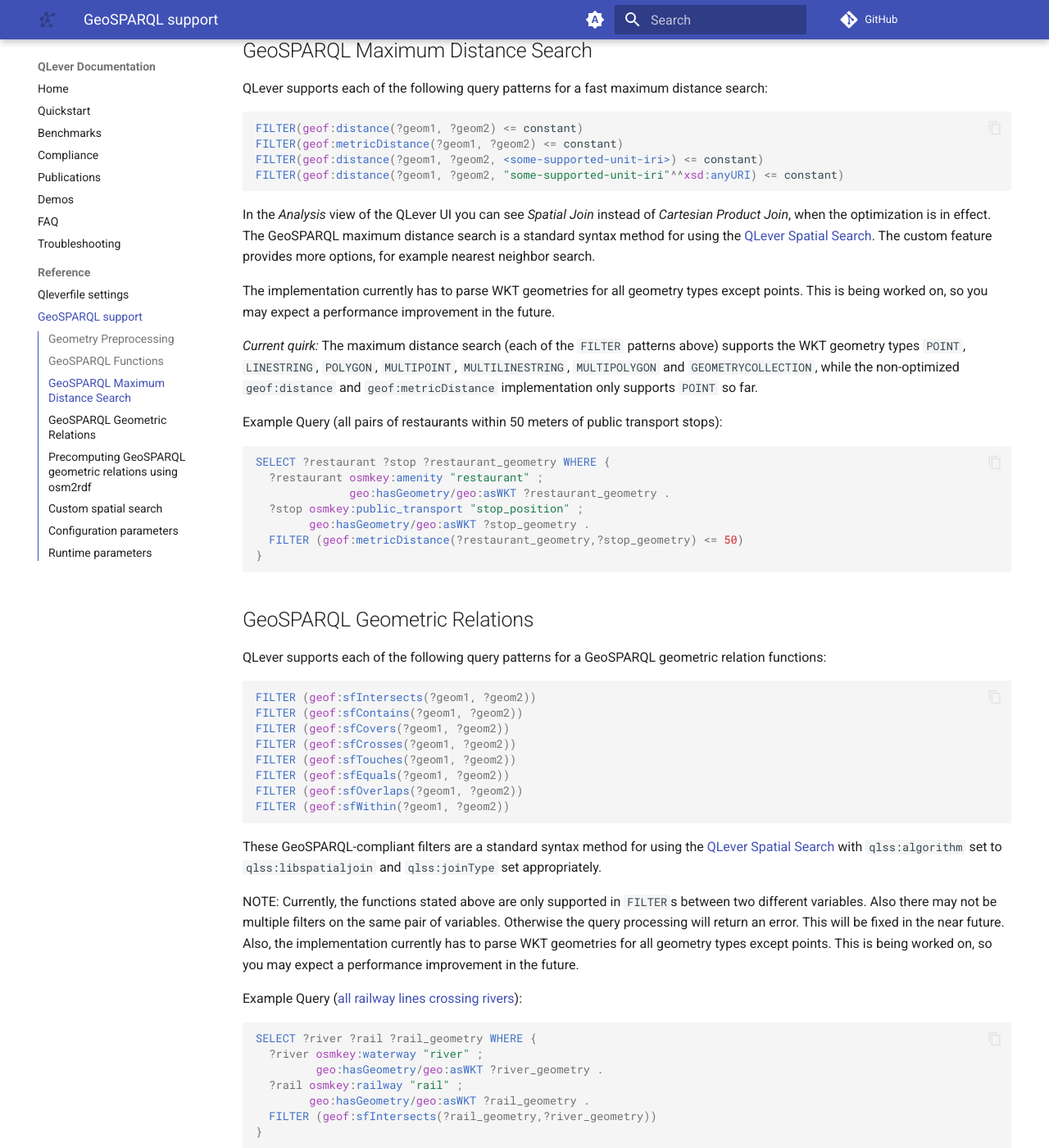
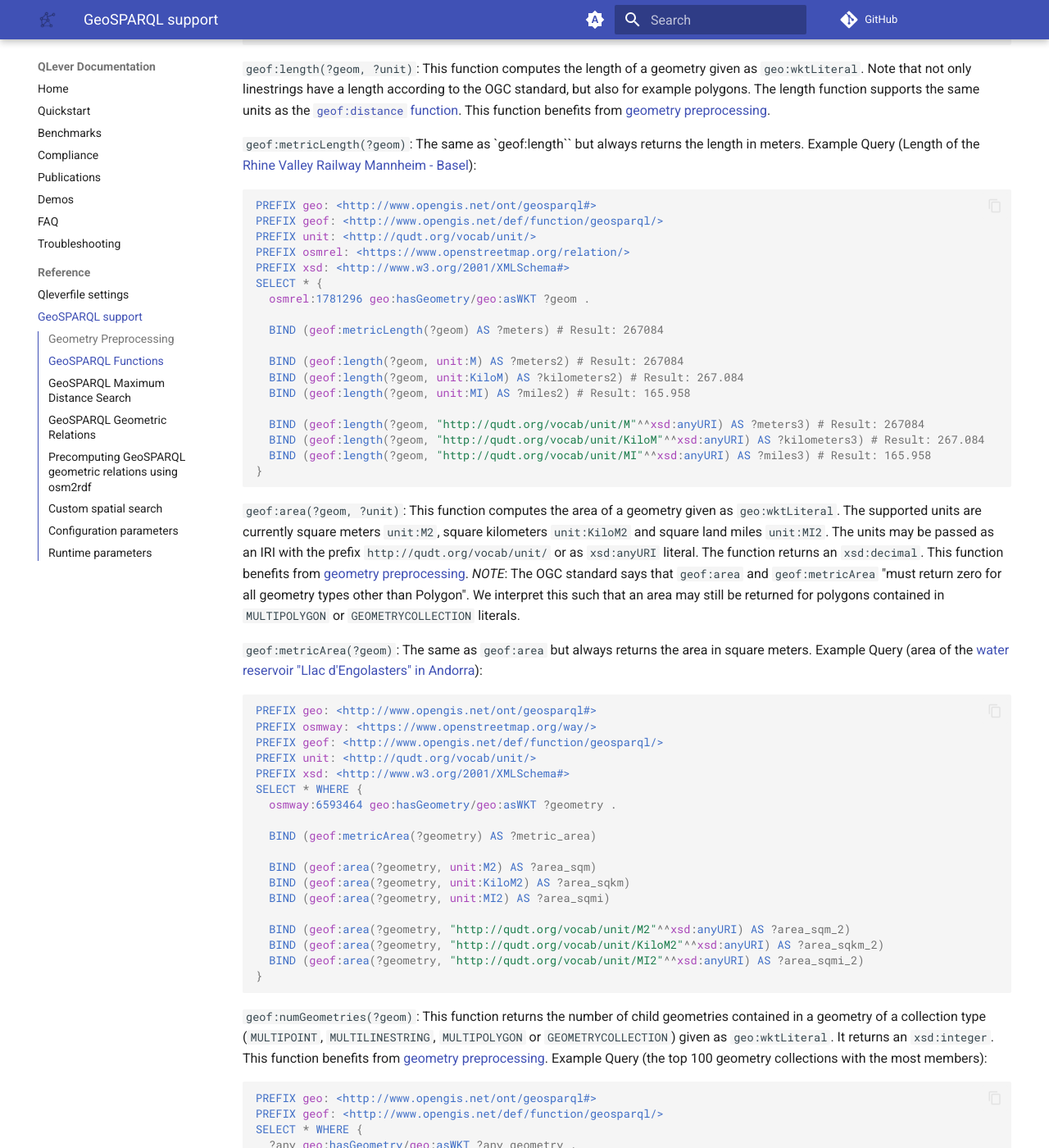
Before and after one commit to qlever-dev/qlever-docs, an MkDocs documentation site: the page built from docs/geosparql.md, in a window 1280 px wide and 1400 px high, scrolled down 2772 px. Shown: the whole window at 82% size. Built offline with MkDocs 1.6.1 and Material for MkDocs 9.7.7, drawn with Linux system fonts in a browser that asks for light colours; plug-ins that fetch from the network failed and are left out; comment, search, counter and statistics services are not loaded; the version menu is left out; some of the changed text lies outside the part shown.

Commit message:
Extend GeoSPARQL docs with the new features

````diff
--- a/docs/geosparql.md
+++ b/docs/geosparql.md
@@ -1,33 +1,36 @@
 # GeoSPARQL Support in QLever
 
-This page describe which features from the [OGC GeoSPARQL standard](https://docs.ogc.org/is/22-047r1/22-047r1.html) are supported in QLever, and how to use them. It also described some custom extensions, like nearest neighbor search.
+This page describes which features from the [OGC GeoSPARQL standard](https://docs.ogc.org/is/22-047r1/22-047r1.html) are supported in QLever, and how to use them. It also describes some custom extensions, like nearest neighbor search.
 
 ## Geometry Preprocessing
 
 QLever can preprocess geometries to accelerate various queries. This can be requested via the option `VOCABULARY_TYPE = on-disk-compressed-geo-split` in the `[index]` section of your `Qleverfile` for use with `qlever index` or the `--vocabulary-type on-disk-compressed-geo-split` argument of `IndexBuilderMain`.
 
-If this option is used, QLever will currently precompute centroid, bounding boxes and geometry types of all WKT literals in the input dataset. These can be used for the respective [GeoSPARQL functions](#geosparql-functions), but also for further optimizations (for example, automatic prefiltering of geometries for more efficient [geometric relation filters](#geosparql-geometric-relations)). More optimizations will be added over time.
+If this option is used, QLever will currently precompute centroid, bounding box, geometry type, number of child geometries, length and area for all WKT literals in the input dataset. These can be used for the respective [GeoSPARQL functions](#geosparql-functions), but also for further optimizations (for example, automatic prefiltering of geometries for more efficient [geometric relation filters](#geosparql-geometric-relations)). More optimizations will be added over time.
 
 *Note:* If you use this option, please expect that you have to rebuild your index multiple times in the coming weeks and months while QLever is being updated to support more GeoSPARQL features efficiently. The server will report an error during startup if an index rebuild is necessary.
 
 ## GeoSPARQL Functions
 
-`geof:distance(?geom_1, ?geom_2 ?unit)`: Returns the geodesic distance between
-two geometries on the WGS84 ellipsoid. The first two arguments must be literals
+
+`geof:distance(?geom_1, ?geom_2, ?unit)`<a id="geof-distance"></a>:
+Returns the geodesic distance between two geometries on the WGS84 ellipsoid.
+The first two arguments must be literals
 with datatype `geo:wktLiteral`, representing geometries in WKT format. The
-optional third argument specifies the unit, and must be one of `unit:M`
+(optional) third argument specifies the unit, and must be one of `unit:M`
 (meters), `unit:KiloM` (kilometers), `unit:MI` (land miles), where `unit:` is
 the prefix for `http://qudt.org/vocab/unit/`. Alternatively, the unit IRI can
 be given as an `xsd:anyURI` literal. If no unit is given, the distance is
-returned in meters. The distance is returned as a literal with datatype
-`xsd:distance`. RESTRICTION: Currently, only `POINT` geometries are supported;
-this will be extended to other geometry types in the near future. NOTE: For a
+returned in kilometers. The distance is returned as a literal with datatype
+`xsd:decimal`. *RESTRICTION*: Currently, only `POINT` geometries are supported;
+this will be extended to other geometry types in the near future. *NOTE*: For a
 fast distance-based search, please also see [GeoSPARQL Maximum Distance
 Search](#geosparql-maximum-distance-search) below.
 
-`geof:metricDistance(?geom_1, ?geom_2`): Like `geof:distance`, but always
-returns the distance in meters as `xsd:distance`. Example query (the correct
-distance between the two points is approximately 446.363 meters):
+`geof:metricDistance(?geom_1, ?geom_2)`<a id="geof-metricdistance"></a>:
+Like `geof:distance`, but always returns the distance in meters as `xsd:decimal`.
+Example query (the correct distance between the two points is approximately 446.363 meters):
+
 ```sparql
 PREFIX geo: <http://www.opengis.net/ont/geosparql#>
 PREFIX geof: <http://www.opengis.net/def/function/geosparql/>
@@ -48,7 +51,7 @@ SELECT * WHERE {
   BIND (geof:distance(?a, ?b, "http://qudt.org/vocab/unit/KiloM"^^xsd:anyURI) AS ?d_kilometers_2)
   BIND (geof:distance(?a, ?b, "http://qudt.org/vocab/unit/MI"^^xsd:anyURI) AS ?d_miles_2)
 
-  # Without unit argument, defaults to meters
+  # Without unit argument, defaults to kilometers
   BIND (geof:distance(?a, ?b) AS ?d_kilometers_3)
 
   # For backwards compatibility
@@ -56,10 +59,12 @@ SELECT * WHERE {
 }
 ```
 
-`geof:latitude(?geom)`, `geof:longitude(?geom)`: Returns latitude and longitude
-coordinates from a `POINT` geometry, given as a literal with datatype
-`geo:wktLiteral`. The return value is a literal with datatype `xsd:double`.
+`geof:latitude(?geom)`, `geof:longitude(?geom)`<a id="geof-lat-lon"></a>:
+Returns latitude and longitude coordinates from a `POINT` geometry, given as a
+literal with datatype `geo:wktLiteral`. The return value is a literal with
+datatype `xsd:decimal`.
 Example query (coordinates of Freiburg Central Railway Station):
+
 ```sparql
 PREFIX geo: <http://www.opengis.net/ont/geosparql#>
 PREFIX geof: <http://www.opengis.net/def/function/geosparql/>
@@ -70,10 +75,12 @@ SELECT * WHERE {
 }
 ```
 
-`geof:centroid(?geom)`: Returns the centroid of the given geometry, which must
-be a literal with datatype `geo:wktLiteral`. The return value is a literal
-with datatype `geo:wktLiteral`, representing a `POINT`. Example query (the
-centroid should be 3,3):
+`geof:centroid(?geom)`<a id="geof-centroid"></a>: Returns the centroid of the
+given geometry, which must be a literal with datatype `geo:wktLiteral`. The
+return value is a literal with datatype `geo:wktLiteral`, representing a `POINT`.
+This function benefits from [geometry preprocessing](#geometry-preprocessing).
+Example query (the centroid should be 3,3):
+
 ```sparql
 PREFIX geo: <http://www.opengis.net/ont/geosparql#>
 PREFIX geof: <http://www.opengis.net/def/function/geosparql/>
@@ -82,12 +89,14 @@ SELECT * WHERE {
 }
 ```
 
-`geof:envelope`(?geom): Returns the bounding box of a geometry. The geometry
+`geof:envelope(?geom)`<a id="geof-envelope"></a>: Returns the bounding box of a geometry. The geometry
 must be given as a literal with datatype `geo:wktLiteral`. The return value is
 a literal with datatype `geo:wktLiteral`, representing a `POLYGON` with exactly
-five points (the first and last point are identical). Example query (the
+five points (the first and last point are identical). This function benefits
+from [geometry preprocessing](#geometry-preprocessing). Example query (the
 envelope of the given `LINESTRING` should be the rectangle with corners (2,4),
 (8,4), (8,6), (2,6), (2,4)):
+
 ```sparql
 PREFIX geo: <http://www.opengis.net/ont/geosparql#>
 PREFIX geof: <http://www.opengis.net/def/function/geosparql/>
@@ -96,7 +105,7 @@ SELECT * {
 }
 ```
 
-`geof:geometryType(?geom)`: Returns the geometry type of the given geometry.
+`geof:geometryType(?geom)`<a id="geof-geometrytype"></a>: Returns the geometry type of the given geometry.
 The geometry must be given as literal with datatype `geo:wktLiteral`. The
 return value is a literal with datatype `xsd:anyURI`, where the value is one of
 the geometry type IRIs defined by the [OGC Simple Features
@@ -107,9 +116,11 @@ Specification](https://www.ogc.org/standards/sfa):
 `http://www.opengis.net/ont/sf#MultiPoint`,
 `http://www.opengis.net/ont/sf#MultiLineString`,
 `http://www.opengis.net/ont/sf#MultiPolygon`,
-`http://www.opengis.net/ont/sf#GeometryCollection`.
+`http://www.opengis.net/ont/sf#GeometryCollection`. This function benefits
+from [geometry preprocessing](#geometry-preprocessing).
 Example query (the result should be
 `"http://www.opengis.net/ont/sf#LineString"^^xsd:anyURI`):
+
 ```sparql
 PREFIX geof: <http://www.opengis.net/def/function/geosparql/>
 PREFIX geo: <http://www.opengis.net/ont/geosparql#>
@@ -118,11 +129,14 @@ SELECT * {
 }
 ```
 
-`geof:minX(?geom)`, `geof:minY(?geom)`, `geof:maxX(?geom)`, `geof:maxY(?geom)`:
-Return the minimum and maximum X and Y coordinates of the bounding box of the
+`geof:minX(?geom)`, `geof:minY(?geom)`, `geof:maxX(?geom)`, `geof:maxY(?geom)`<a id="geof-minmaxXY"></a>:
+Return the minimum and maximum X (longitude) and Y (latitude) coordinates of the
 given geometry. The geometry must be given as a literal with datatype
-`geo:wktLiteral`. The return values are literals with datatype `xsd:double`.
+`geo:wktLiteral`. This function benefits from
+[geometry preprocessing](#geometry-preprocessing). The return values are
+literals with datatype `xsd:decimal`.
 Example Query:
+
 ```sparql
 PREFIX geo: <http://www.opengis.net/ont/geosparql#>
 PREFIX geof: <http://www.opengis.net/def/function/geosparql/>
@@ -135,6 +149,70 @@ SELECT * {
 }
 ```
 
+`geof:length(?geom, ?unit)`<a id="geof-length"></a>: This function computes the length of a geometry given as `geo:wktLiteral`. Note that not only linestrings have a length according to the OGC standard, but also for example polygons. The length function supports the same units as the [`geof:distance` function](#geof-distance).  This function benefits from [geometry preprocessing](#geometry-preprocessing).
+
+`geof:metricLength(?geom)`<a id="geof-metriclength"></a>: The same as `geof:length`` but always returns the length in meters. Example Query (Length of the [Rhine Valley Railway Mannheim - Basel](https://openstreetmap.org/relation/1781296)):
+
+```sparql
+PREFIX geo: <http://www.opengis.net/ont/geosparql#>
+PREFIX geof: <http://www.opengis.net/def/function/geosparql/>
+PREFIX unit: <http://qudt.org/vocab/unit/>
+PREFIX osmrel: <https://www.openstreetmap.org/relation/>
+PREFIX xsd: <http://www.w3.org/2001/XMLSchema#>
+SELECT * {
+  osmrel:1781296 geo:hasGeometry/geo:asWKT ?geom .
+
+  BIND (geof:metricLength(?geom) AS ?meters) # Result: 267084
+
+  BIND (geof:length(?geom, unit:M) AS ?meters2) # Result: 267084
+  BIND (geof:length(?geom, unit:KiloM) AS ?kilometers2) # Result: 267.084
+  BIND (geof:length(?geom, unit:MI) AS ?miles2) # Result: 165.958
+
+  BIND (geof:length(?geom, "http://qudt.org/vocab/unit/M"^^xsd:anyURI) AS ?meters3) # Result: 267084
+  BIND (geof:length(?geom, "http://qudt.org/vocab/unit/KiloM"^^xsd:anyURI) AS ?kilometers3) # Result: 267.084
+  BIND (geof:length(?geom, "http://qudt.org/vocab/unit/MI"^^xsd:anyURI) AS ?miles3) # Result: 165.958
+}
+```
+
+`geof:area(?geom, ?unit)`<a id="geof-area"></a>: This function computes the area of a geometry given as `geo:wktLiteral`. The supported units are currently square meters `unit:M2`, square kilometers `unit:KiloM2` and square land miles `unit:MI2`. The units may be passed as an IRI with the prefix `http://qudt.org/vocab/unit/` or as `xsd:anyURI` literal. The function returns an `xsd:decimal`. This function benefits from [geometry preprocessing](#geometry-preprocessing). *NOTE*: The OGC standard says that `geof:area` and `geof:metricArea` "must return zero for all geometry types other than Polygon". We interpret this such that an area may still be returned for polygons contained in `MULTIPOLYGON` or `GEOMETRYCOLLECTION` literals.
+
+`geof:metricArea(?geom)`<a id="geof-metricarea"></a>: The same as `geof:area` but always returns the area in square meters. Example Query (area of the [water reservoir "Llac d'Engolasters" in Andorra](https://www.openstreetmap.org/way/6593464)):
+
+```sparql
+PREFIX geo: <http://www.opengis.net/ont/geosparql#>
+PREFIX osmway: <https://www.openstreetmap.org/way/>
+PREFIX geof: <http://www.opengis.net/def/function/geosparql/>
+PREFIX unit: <http://qudt.org/vocab/unit/>
+PREFIX xsd: <http://www.w3.org/2001/XMLSchema#>
+SELECT * WHERE {
+  osmway:6593464 geo:hasGeometry/geo:asWKT ?geometry .
+
+  BIND (geof:metricArea(?geometry) AS ?metric_area)
+
+  BIND (geof:area(?geometry, unit:M2) AS ?area_sqm)
+  BIND (geof:area(?geometry, unit:KiloM2) AS ?area_sqkm)
+  BIND (geof:area(?geometry, unit:MI2) AS ?area_sqmi)
+
+  BIND (geof:area(?geometry, "http://qudt.org/vocab/unit/M2"^^xsd:anyURI) AS ?area_sqm_2)
+  BIND (geof:area(?geometry, "http://qudt.org/vocab/unit/KiloM2"^^xsd:anyURI) AS ?area_sqkm_2)
+  BIND (geof:area(?geometry, "http://qudt.org/vocab/unit/MI2"^^xsd:anyURI) AS ?area_sqmi_2)
+}
+```
+
+`geof:numGeometries(?geom)`<a id="geof-numgeometries"></a>: This function returns the number of child geometries contained in a geometry of a collection type (`MULTIPOINT`, `MULTILINESTRING`, `MULTIPOLYGON` or `GEOMETRYCOLLECTION`) given as `geo:wktLiteral`. It returns an `xsd:integer`. This function benefits from [geometry preprocessing](#geometry-preprocessing). Example Query (the top 100 geometry collections with the most members):
+
+```sparql
+PREFIX geo: <http://www.opengis.net/ont/geosparql#>
+PREFIX geof: <http://www.opengis.net/def/function/geosparql/>
+SELECT * WHERE {
+  ?any geo:hasGeometry/geo:asWKT ?any_geometry .
+  BIND (geof:numGeometries(?any_geometry) AS ?num)
+}
+ORDER BY DESC(?num)
+LIMIT 100
+```
+
+
 ## GeoSPARQL Maximum Distance Search
 
 QLever supports each of the following query patterns for a fast maximum distance search:
@@ -146,13 +224,14 @@ FILTER(geof:distance(?geom1, ?geom2, <some-supported-unit-iri>) <= constant)
 FILTER(geof:distance(?geom1, ?geom2, "some-supported-unit-iri"^^xsd:anyURI) <= constant)
 ```
 
-In the *Analysis* view of the QLever UI you can see *Spatial Join* instead of *Cartesian Product Join*, when the optimization is in effect. The GeoSPARQL maximum distance search is a standard syntax method for using the [QLever Spatial Search](#qlever-spatial-search). The custom feature provides more options, for example nearest neighbor search.
+In the *Analysis* view of the QLever UI you can see *Spatial Join* instead of *Cartesian Product Join*, when the optimization is in effect. The GeoSPARQL maximum distance search is a standard syntax method for using the [QLever Spatial Search](#custom-spatial-search). The custom feature provides more options, for example nearest neighbor search.
 
 The implementation currently has to parse WKT geometries for all geometry types except points. This is being worked on, so you may expect a performance improvement in the future.
 
 *Current quirk:* The maximum distance search (each of the `FILTER` patterns above) supports the WKT geometry types `POINT`, `LINESTRING`, `POLYGON`, `MULTIPOINT`, `MULTILINESTRING`, `MULTIPOLYGON` and `GEOMETRYCOLLECTION`, while the non-optimized `geof:distance` and `geof:metricDistance` implementation only supports `POINT` so far.
 
 Example Query (all pairs of restaurants within 50 meters of public transport stops):
+
 ```sparql
 SELECT ?restaurant ?stop ?restaurant_geometry WHERE {
   ?restaurant osmkey:amenity "restaurant" ;
@@ -168,27 +247,29 @@ SELECT ?restaurant ?stop ?restaurant_geometry WHERE {
 QLever supports each of the following query patterns for a GeoSPARQL geometric relation functions:
 
 ```sparql
-FILTER (geof:sfIntersects(?geom1, ?geom2))
-FILTER (geof:sfContains(?geom1, ?geom2))
-FILTER (geof:sfCovers(?geom1, ?geom2))
-FILTER (geof:sfCrosses(?geom1, ?geom2))
-FILTER (geof:sfTouches(?geom1, ?geom2))
-FILTER (geof:sfEquals(?geom1, ?geom2))
-FILTER (geof:sfOverlaps(?geom1, ?geom2))
-FILTER (geof:sfWithin(?geom1, ?geom2))
+FILTER geof:sfIntersects(?geom1, ?geom2)
+FILTER geof:sfContains(?geom1, ?geom2)
+FILTER geof:sfCovers(?geom1, ?geom2)
+FILTER geof:sfCrosses(?geom1, ?geom2)
+FILTER geof:sfTouches(?geom1, ?geom2)
+FILTER geof:sfEquals(?geom1, ?geom2)
+FILTER geof:sfOverlaps(?geom1, ?geom2)
+FILTER geof:sfWithin(?geom1, ?geom2)
 ```
+
 These GeoSPARQL-compliant filters are a standard syntax method for using the
-[QLever Spatial Search](#qlever-spatial-search) with `qlss:algorithm` set to
+[QLever Spatial Search](#custom-spatial-search) with `qlss:algorithm` set to
 `qlss:libspatialjoin` and `qlss:joinType` set appropriately.
 
-NOTE: Currently, the functions stated above are only supported in `FILTER`s
+*NOTE*: Currently, the functions stated above are only supported in `FILTER`s
 between two different variables. Also there may not be multiple filters on the
 same pair of variables. Otherwise the query processing will return an error.
 This will be fixed in the near future. Also, the implementation currently has
 to parse WKT geometries for all geometry types except points. This is being
 worked on, so you may expect a performance improvement in the future.
 
-Example Query ([all railway lines crossing rivers](https://qlever.cs.uni-freiburg.de/osm-planet/FKzeVH)):
+Example Query ([all railway lines crossing rivers](https://qlever.dev/osm-planet/FKzeVH)):
+
 ```sparql
 SELECT ?river ?rail ?rail_geometry WHERE {
   ?river osmkey:waterway "river" ;
@@ -204,7 +285,8 @@ SELECT ?river ?rail ?rail_geometry WHERE {
 For OpenStreetMap data, geometric relations can be precomputed as part of the dataset (e.g. `ogc:sfContains`, `ogc:sfIntersects`, ... triples) using [`osm2rdf`](https://github.com/ad-freiburg/osm2rdf). Geometries from `osm2rdf` are represented as `geo:wktLiteral`s, which can be addressed by `geo:hasGeometry/geo:asWKT`. `osm2rdf` also provides centroids of objects via `geo:hasCentroid/geo:asWKT` and more, if requested. Please note that the geometric relations are given as triples between the OpenStreetMap entities, not the geometries.
 
 Example Query with `osm2rdf` ([all Buildings in the City of
-Freiburg](https://qlever.cs.uni-freiburg.de/osm-planet/7cxklb)):
+Freiburg](https://qlever.dev/osm-planet/7cxklb)):
+
 ```sparql
 PREFIX geo: <http://www.opengis.net/ont/geosparql#>
 PREFIX osmkey: <https://www.openstreetmap.org/wiki/Key:>
@@ -272,7 +354,8 @@ NOTE: The individual algorithms support different subsets of all valid literals
 
 NOTE: Geometries except for points currently need to be parsed for every query leading to longer running times. We are working on it.
 
-Example query ([for each railway station, the three closest supermarkets](https://qlever.cs.uni-freiburg.de/osm-planet/OXupEH)):
+Example query ([for each railway station, the three closest supermarkets](https://qlever.dev/osm-planet/OXupEH)):
+
 ```sparql
 PREFIX geo: <http://www.opengis.net/ont/geosparql#>
 PREFIX osmkey: <https://www.openstreetmap.org/wiki/Key:>
@@ -295,7 +378,8 @@ SELECT * WHERE {
 ```
 
 Example query ([all railway lines intersecting rivers in
-Germany](https://qlever.cs.uni-freiburg.de/osm-planet/5QvF74)):
+Germany](https://qlever.dev/osm-planet/5QvF74)):
+
 ```sparql
 PREFIX osmkey: <https://www.openstreetmap.org/wiki/Key:>
 PREFIX osmrel: <https://www.openstreetmap.org/relation/>
````
